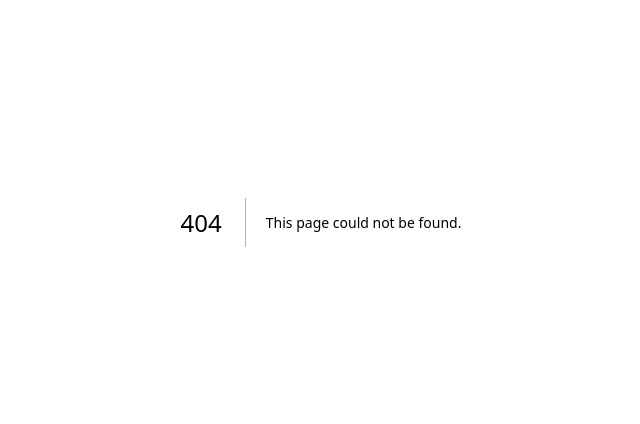
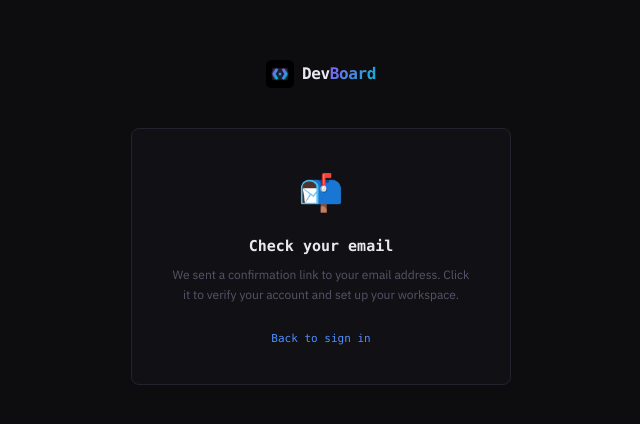
Before and after one commit to georgegoodluck/DevBoard, a Next.js app: page /register/verify in a window 1280 px wide. Before the commit this address had no page. Shown: the part 178-602 px from the top of the page, without its empty margins (319-959 px from the left). Built offline with nearby package versions, Linux system fonts and the light colour scheme.

Commit message:
feat: build verify registration page

```diff
--- /dev/null
+++ b/app/register/verify/page.tsx
@@ -0,0 +1,35 @@
+import Image from "next/image";
+import Link from "next/link";
+
+export default function VerifyPage() {
+  return (
+    <div className="min-h-screen bg-[var(--bg)] flex items-center justify-center p-4">
+      <div className="w-full max-w-[380px] text-center">
+        <div className="flex items-center justify-center gap-2 mb-[40px]">
+          <Image src="/icon.svg" alt="DevBoard" width={28} height={28} />
+          <span className="font-mono text-[16px] font-semibold tracking-tight">
+            <span className="text-[var(--text)]">Dev</span>
+            <span className="brand-gradient-text">Board</span>
+          </span>
+        </div>
+
+        <div className="bg-[var(--bg1)] border border-[var(--border)] rounded-[8px] p-[36px]">
+          <div className="text-[36px] mb-[16px]">📬</div>
+          <h1 className="font-mono text-[15px] font-semibold text-[var(--text)] mb-[8px]">
+            Check your email
+          </h1>
+          <p className="text-[12px] text-[var(--text3)] leading-relaxed mb-[24px]">
+            We sent a confirmation link to your email address. Click it to
+            verify your account and set up your workspace.
+          </p>
+          <Link
+            href="/login"
+            className="font-mono text-[11px] text-[var(--accent)] hover:opacity-70"
+          >
+            Back to sign in
+          </Link>
+        </div>
+      </div>
+    </div>
+  );
+}
```
